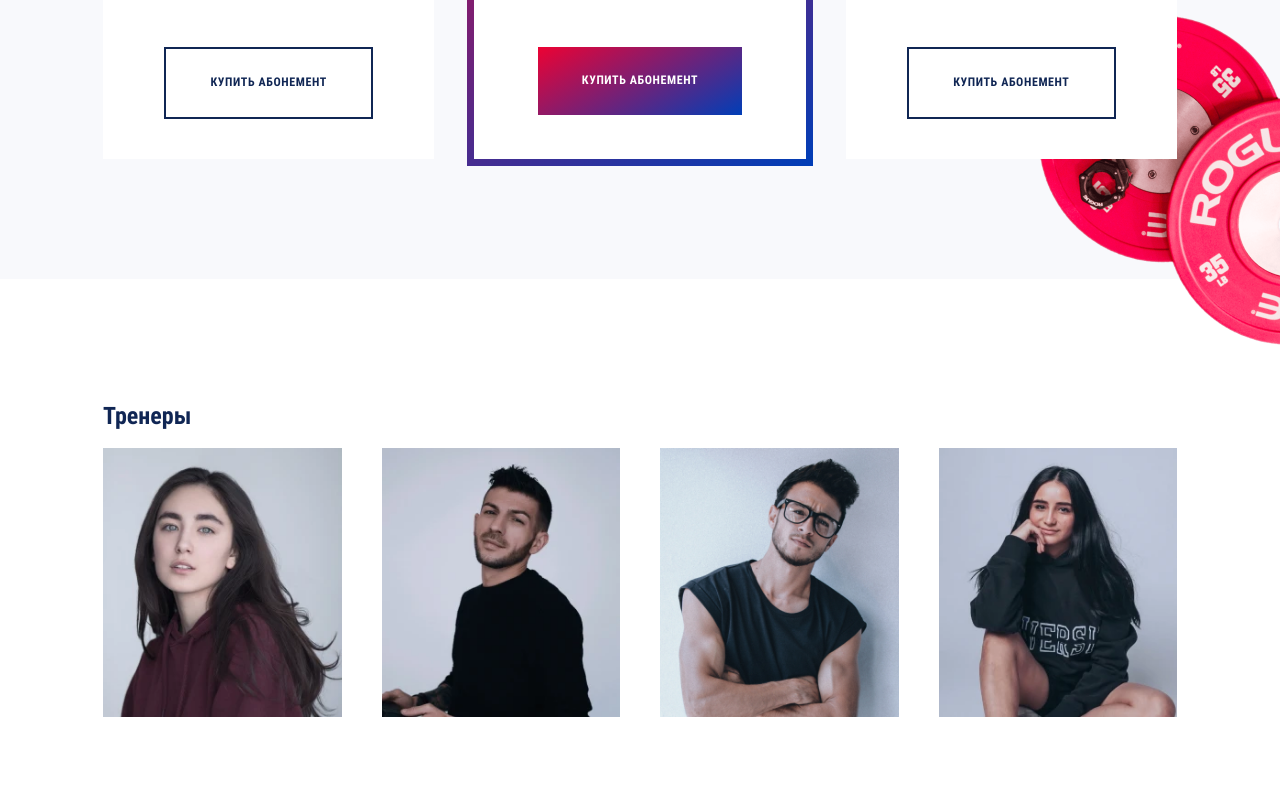
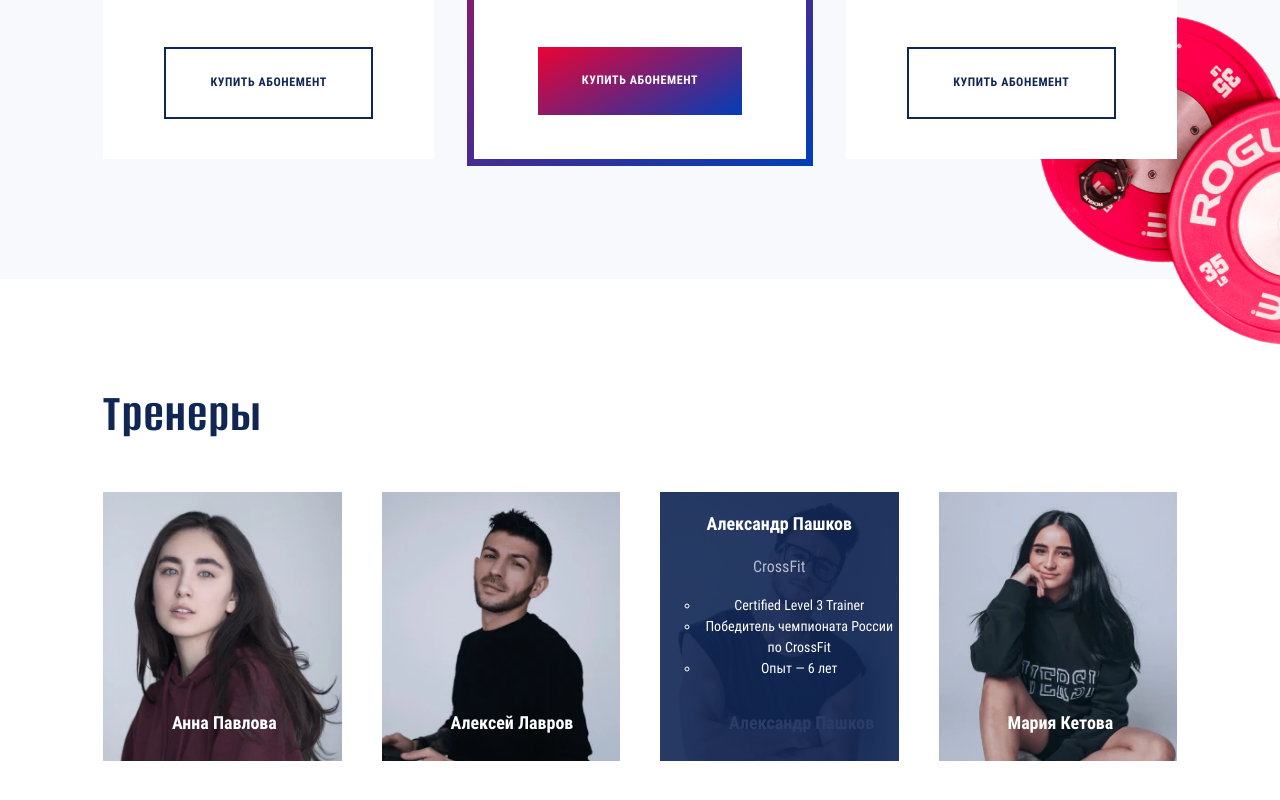
Before and after one commit to ArtemSamokhin/fitnes, a website with bundled scripts: page source/index.html in a window 1280 px wide. Shown: the part 1829-2629 px from the top of the page. Built offline with nearby package versions, Linux system fonts and the light colour scheme; files whose address does not match are found by name.

Commit message:
Верстает блок тренеры

```diff
--- a/source/index.html
+++ b/source/index.html
@@ -148,6 +148,7 @@
                 <img src="img/coaches/coaches-1-desktop.jpg" srcset="img/coaches/coaches-1-desktop@2x.jpg" width="260"
                   height="294">
               </picture>
+              <h3 class="coaches__name">Анна Павлова</h3>
             </div>
           </li>
           <li class="coaches__item">
@@ -159,6 +160,7 @@
                 <img src="img/coaches/coaches-2-desktop.jpg" srcset="img/coaches/coaches-2-desktop@2x.jpg" width="260"
                   height="294">
               </picture>
+              <h3 class="coaches__name">Алексей Лавров</h3>
             </div>
           </li>
           <li class="coaches__item">
@@ -170,6 +172,16 @@
                 <img src="img/coaches/coaches-3-desktop.jpg" srcset="img/coaches/coaches-3-desktop@2x.jpg" width="260"
                   height="294">
               </picture>
+              <h3 class="coaches__name">Александр Пашков</h3>
+            </div>
+            <div class="coaches__active">
+              <h3 class="coaches__active-title">Александр Пашков</h3>
+              <p class="coaches__active-text">CrossFit</p>
+              <ul class="coaches__active-list">
+                <li class="coaches__active-item">Certified Level 3 Trainer</li>
+                <li class="coaches__active-item">Победитель чемпионата России по CrossFit</li>
+                <li class="coaches__active-item">Опыт — 6 лет</li>
+              </ul>
             </div>
           </li>
           <li class="coaches__item">
@@ -181,6 +193,7 @@
                 <img src="img/coaches/coaches-4-desktop.jpg" srcset="img/coaches/coaches-4-desktop@2x.jpg" width="260"
                   height="294">
               </picture>
+              <h3 class="coaches__name">Мария Кетова</h3>
             </div>
           </li>
         </ul>
--- a/source/sass/blocks/abonements.scss
+++ b/source/sass/blocks/abonements.scss
@@ -99,18 +99,18 @@
   color: rgba(16, 38, 84, 0.50);
 
   @media (min-width: $vp-320) and (max-width: $vp-768) {
-    width: 90%;
+    width: 100%;
     margin-bottom: 55px;
   }
 
   @media (min-width: $vp-768) and (max-width: $vp-1200) {
     margin-bottom: 65px;
-    width: 60%;
+    width: 70%;
   }
 
   @media (min-width: $vp-1200) {
     margin-bottom: 59px;
-    width: 30%;
+    width: 25%;
   }
 
   &::after {
--- a/source/sass/blocks/coaches.scss
+++ b/source/sass/blocks/coaches.scss
@@ -24,18 +24,69 @@
 }
 
 .coaches__item {
-  @media (min-width: $vp-320) and (max-width: $vp-768) {
-
-  }
+  position: relative;
 
   @media (min-width: $vp-768) and (max-width: $vp-1200) {
+
     &:nth-child(1),
     &:nth-child(2) {
       display: none;
     }
   }
+}
 
-  @media (min-width: $vp-1200) {
+.coaches__title {
+  font-family: $alumni-sans;
+  font-size: 54px;
+  font-weight: 600;
+  line-height: normal;
+  letter-spacing: 1.62px;
+  margin: 0;
+  margin-bottom: 48px;
+}
 
-  }
+.coaches__photo {
+  position: relative;
 }
+
+.coaches__name {
+  margin: 0;
+  position: absolute;
+  bottom: 25px;
+  left: 69px;
+  color: #FFF;
+  text-align: center;
+  font-size: 18px;
+  font-weight: 700;
+  line-height: 150%;
+}
+
+.coaches__active {
+  position: absolute;
+  left: 0;
+  top: 0;
+  bottom: 0;
+  right: 0;
+  background-color: rgba(16, 38, 84, 0.89);
+  color: #ffffff;
+  text-align: center;
+}
+
+.coaches__active-title {
+  font-size: 18px;
+  font-weight: 700;
+  line-height: 150%;
+}
+
+.coaches__active-text {
+  color: #b6bdcc;
+  font-size: 16px;
+  font-weight: 400;
+  line-height: 150%;
+}
+
+.coaches__active-list {
+  font-size: 14px;
+  font-weight: 400;
+  line-height: 150%;
+}
```
Also changed, not shown: build/css/style.css, build/css/style.min.css, build/index.html, 1 other file.
